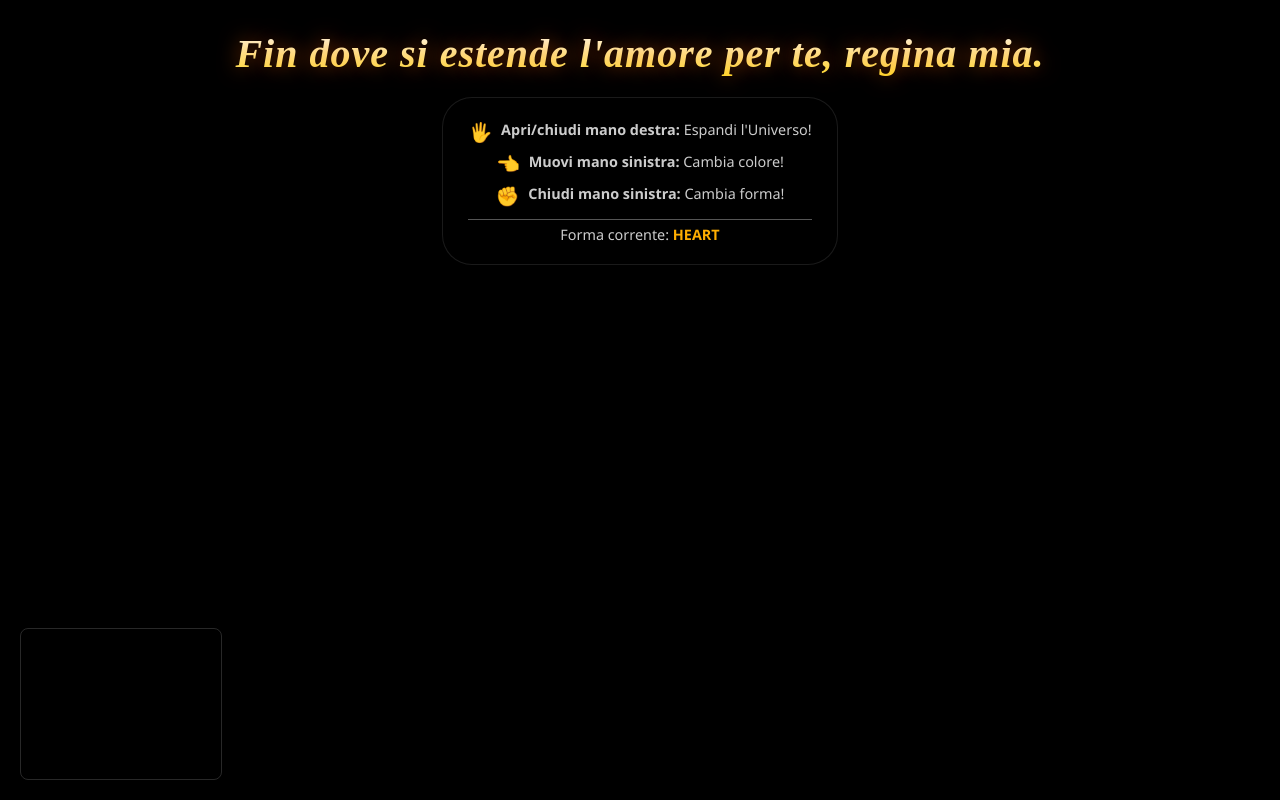
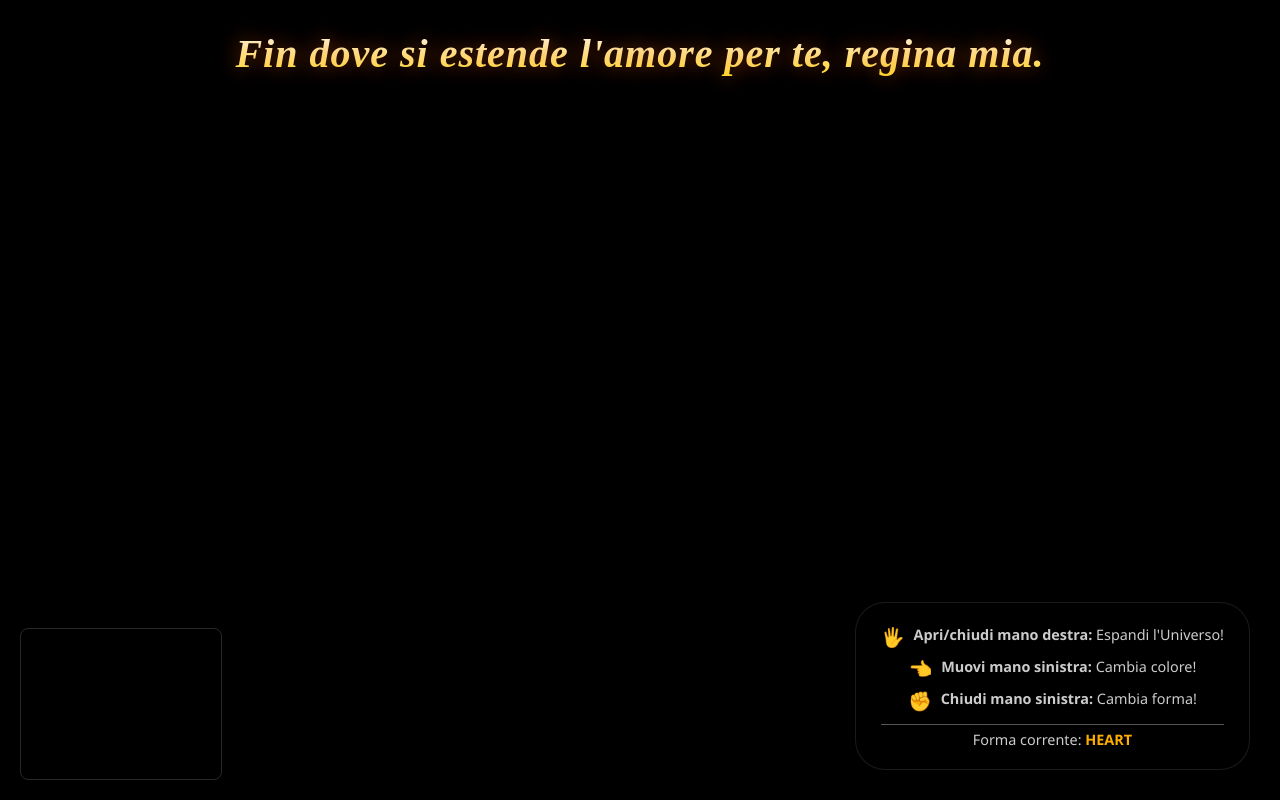
Before and after one commit to decinquenicola/Potato-Verse, a plain HTML site: page index.html in a window 1280 px wide. Drawn offline with nearby package versions, Linux system fonts and the light colour scheme; a script that the page names is missing.

Commit message:
Update index.html

```diff
--- a/index.html
+++ b/index.html
@@ -30,13 +30,17 @@
         }
 
         .controls-container {
-            display: inline-block;
+    position: fixed;     /* <--- Fissa la posizione rispetto allo schermo */
+    bottom: 30px;        /* <--- In basso */
+    right: 30px;          /* <--- A sinistra */
+    text-align: center;    /* <--- Allinea il testo a sinistra */
+
     background: rgba(0, 0, 0, 0.4);
     padding: 15px 25px;
     border-radius: 30px;
     border: 1px solid rgba(255, 255, 255, 0.1);
-            margin-top: 10px;
     backdrop-filter: blur(5px);
+    z-index: 11;         /* Assicura che stia sopra a tutto */
 }
 
         p { font-size: 0.9rem; color: #ccc; margin: 5px 0; font-family: 'Segoe UI', Tahoma, Geneva, Verdana, sans-serif; }
```
Lines whose indentation alone changed are shown as unchanged.
